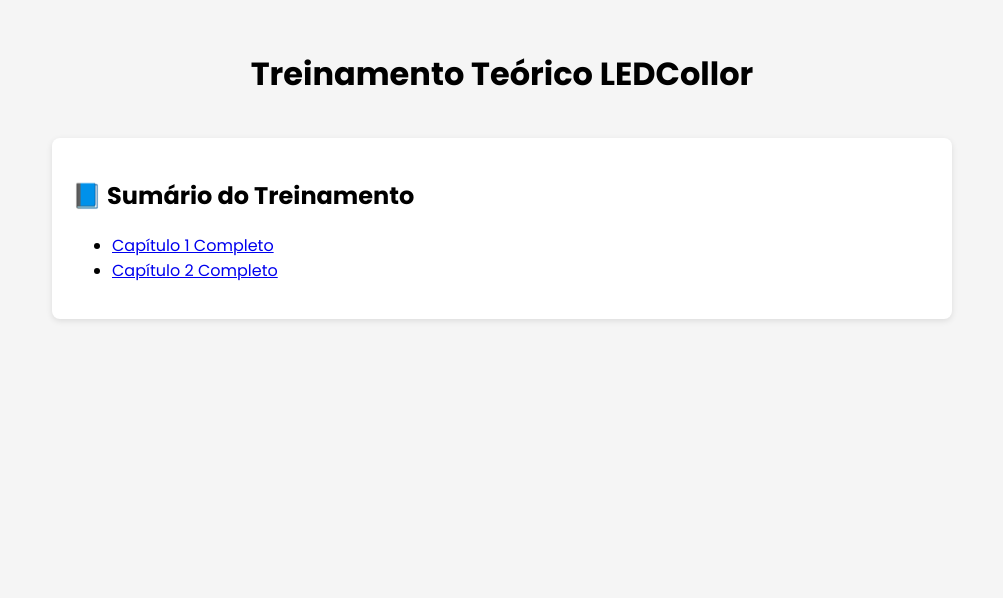
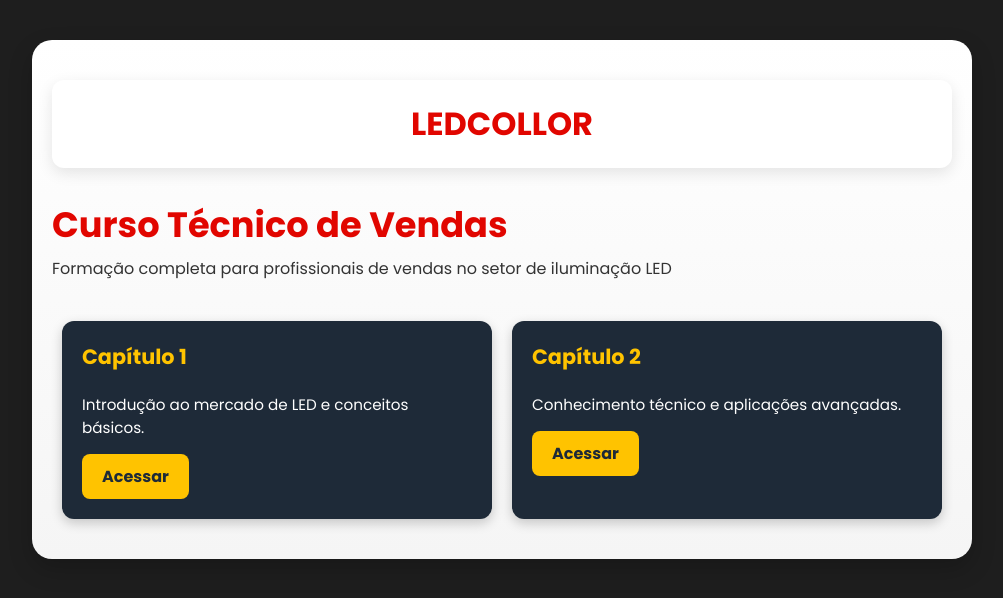
Before and after one commit to Liboreiroduh/LEDCOLLOR, a website: page index.html in a window 1280 px wide. Shown: the whole page, without its empty margins (138-1141 px from the left). Drawn offline with Linux system fonts and the light colour scheme.

Commit message:
Update index.html

```diff
--- a/index.html
+++ b/index.html
@@ -1,25 +1,124 @@
 <!DOCTYPE html>
 <html lang="pt-BR">
 <head>
-  <meta charset="UTF-8">
+  <meta charset="UTF-8" />
+  <meta name="viewport" content="width=device-width, initial-scale=1.0"/>
   <title>Sumário do Treinamento LED</title>
-  <link rel="stylesheet" href="assets/css/style.css">
   <link rel="preconnect" href="https://fonts.googleapis.com">
   <link rel="preconnect" href="https://fonts.gstatic.com" crossorigin>
   <link href="https://fonts.googleapis.com/css2?family=Poppins:wght@400;700&display=swap" rel="stylesheet">
+  <style>
+    body {
+      margin: 0;
+      font-family: 'Poppins', sans-serif;
+      background-color: #1e1e1e;
+      color: #fff;
+    }
+
+    .wrapper {
+      background: linear-gradient(to bottom, #ffffff 0%, #f5f5f5 100%);
+      border-radius: 20px;
+      max-width: 900px;
+      margin: 40px auto;
+      padding: 40px 20px;
+      box-shadow: 0 10px 25px rgba(0, 0, 0, 0.2);
+    }
+
+    header {
+      background-color: #fff;
+      border-radius: 12px;
+      padding: 20px;
+      text-align: center;
+      margin-bottom: 30px;
+      box-shadow: 0 5px 15px rgba(0, 0, 0, 0.1);
+    }
+
+    header h1 {
+      font-size: 2rem;
+      color: #e10600;
+      margin: 0;
+    }
+
+    .course-title {
+      font-size: 2.2rem;
+      color: #e10600;
+      font-weight: bold;
+      margin-bottom: 5px;
+    }
+
+    .subtitle {
+      font-size: 1rem;
+      color: #333;
+      margin-bottom: 40px;
+    }
+
+    .modules {
+      display: grid;
+      grid-template-columns: repeat(auto-fit, minmax(260px, 1fr));
+      gap: 20px;
+      padding: 0 10px;
+    }
+
+    .module {
+      background-color: #1e2a38;
+      color: white;
+      padding: 20px;
+      border-radius: 12px;
+      text-align: left;
+      box-shadow: 0 4px 12px rgba(0, 0, 0, 0.2);
+      transition: transform 0.2s;
+    }
+
+    .module:hover {
+      transform: scale(1.03);
+    }
+
+    .module h3 {
+      margin-top: 0;
+      font-size: 1.3rem;
+      color: #ffc300;
+    }
+
+    .module p {
+      font-size: 0.95rem;
+      margin-bottom: 15px;
+    }
+
+    .module a {
+      background-color: #ffc300;
+      color: #1e2a38;
+      text-decoration: none;
+      padding: 10px 20px;
+      border-radius: 8px;
+      font-weight: 600;
+      display: inline-block;
+    }
+
+    .module a:hover {
+      background-color: #e0aa00;
+    }
+  </style>
 </head>
 <body>
-  <div class="container">
+  <div class="wrapper">
     <header>
-      <h1>Treinamento Teórico LEDCollor</h1>
+      <h1>LEDCOLLOR</h1>
     </header>
-    <div class="chapter-content">
-      <h2>📘 Sumário do Treinamento</h2>
-      <ul>
-        <li><a href="capitulo1.html">Capítulo 1 Completo</a></li>
-        <li><a href="capitulo2.html">Capítulo 2 Completo</a></li>
 
-      </ul>
+    <div class="course-title">Curso Técnico de Vendas</div>
+    <div class="subtitle">Formação completa para profissionais de vendas no setor de iluminação LED</div>
+
+    <div class="modules">
+      <div class="module">
+        <h3>Capítulo 1</h3>
+        <p>Introdução ao mercado de LED e conceitos básicos.</p>
+        <a href="capitulo1.html">Acessar</a>
+      </div>
+      <div class="module">
+        <h3>Capítulo 2</h3>
+        <p>Conhecimento técnico e aplicações avançadas.</p>
+        <a href="capitulo2.html">Acessar</a>
+      </div>
     </div>
   </div>
 </body>
```
